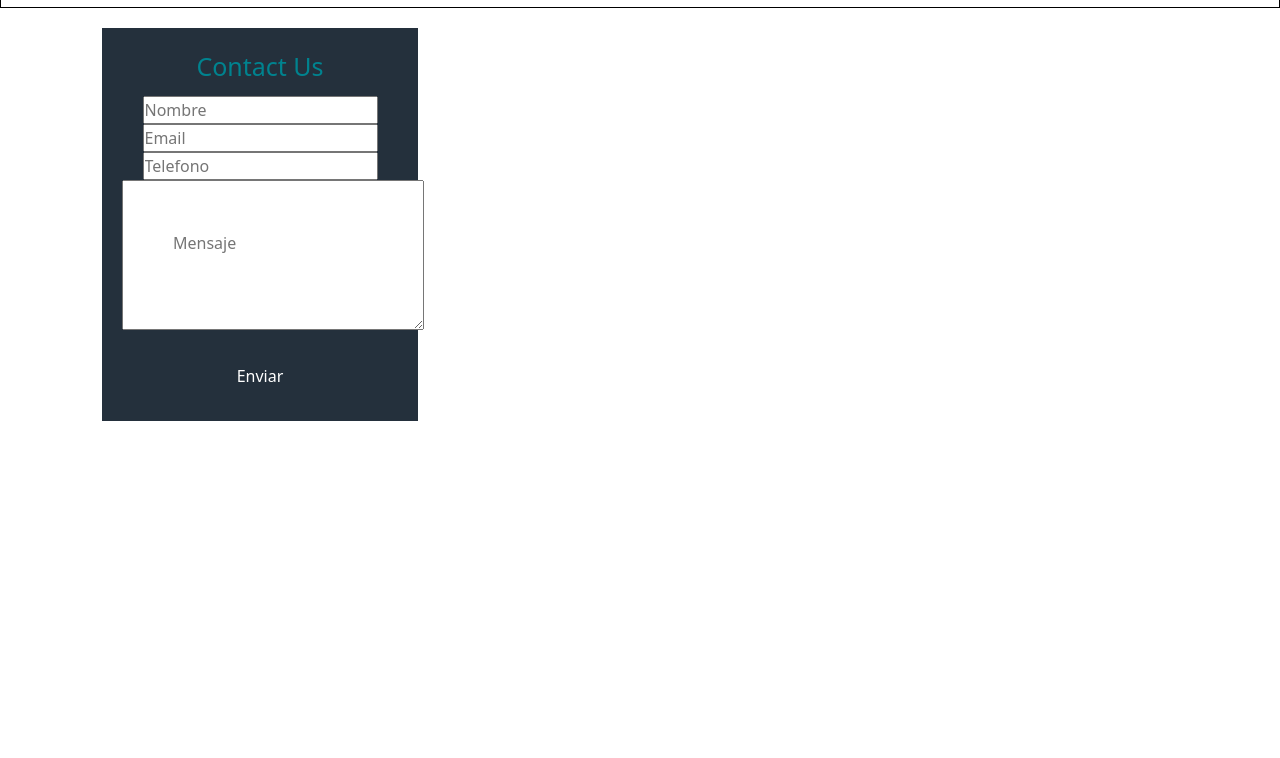
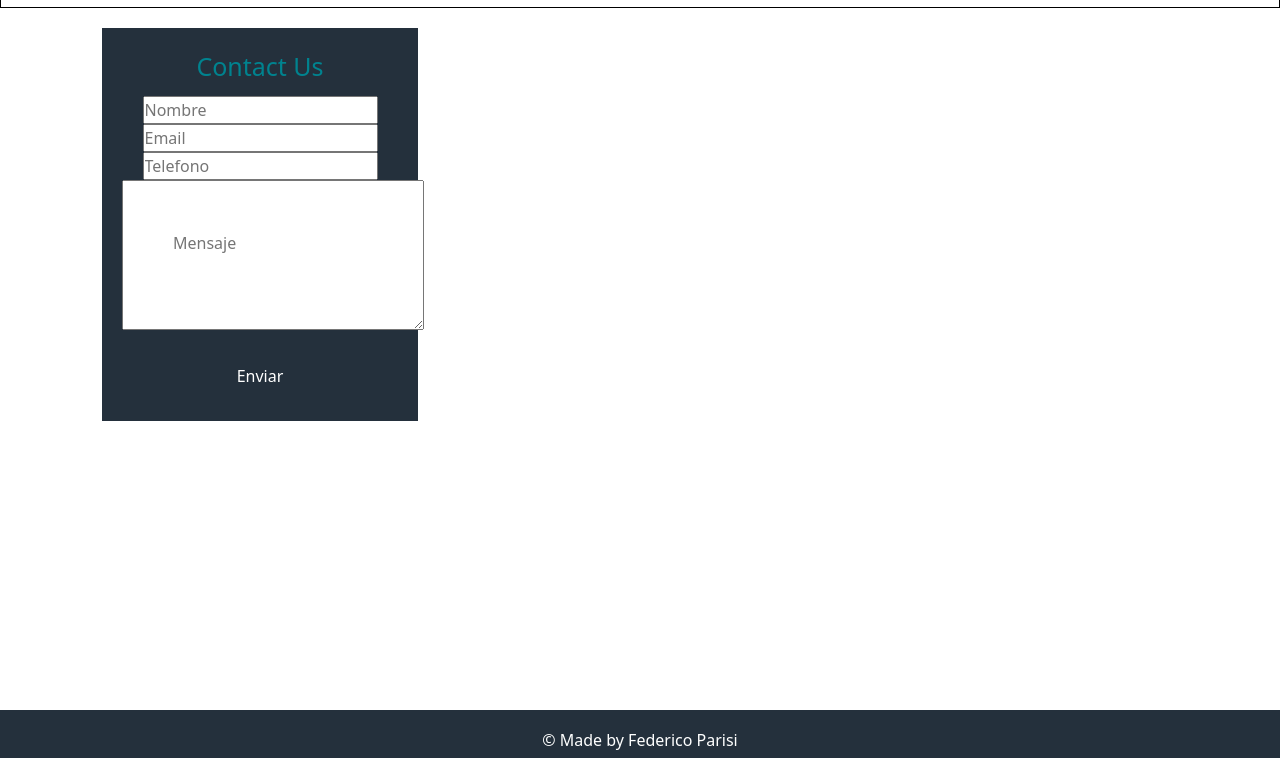
Before and after one commit to federicoeparisi/federicoeparisi.github.io, a plain HTML site: page paginas/contacto.html in a window 1280 px wide. Shown: the part 42-800 px from the top of the page. Drawn offline with nearby package versions, Linux system fonts and the light colour scheme.

Commit message:
Update contacto.html

```diff
--- a/paginas/contacto.html
+++ b/paginas/contacto.html
@@ -91,7 +91,11 @@
           </form>
         </div>
     </main>
+       <!-- Footer -->
+    <footer class="footer">
+      <p class="footer__text">
+        <span class="footer__text--white">&copy; Made by Federico Parisi</span>
+      </p>
     </footer>
-    <script src="https://cdn.jsdelivr.net/npm/bootstrap@5.0.2/dist/js/bootstrap.bundle.min.js" integrity="sha384-MrcW6ZMFYlzcLA8Nl+NtUVF0sA7MsXsP1UyJoMp4YLEuNSfAP+JcXn/tWtIaxVXM" crossorigin="anonymous"></script>
   </body>
 </html>
```
